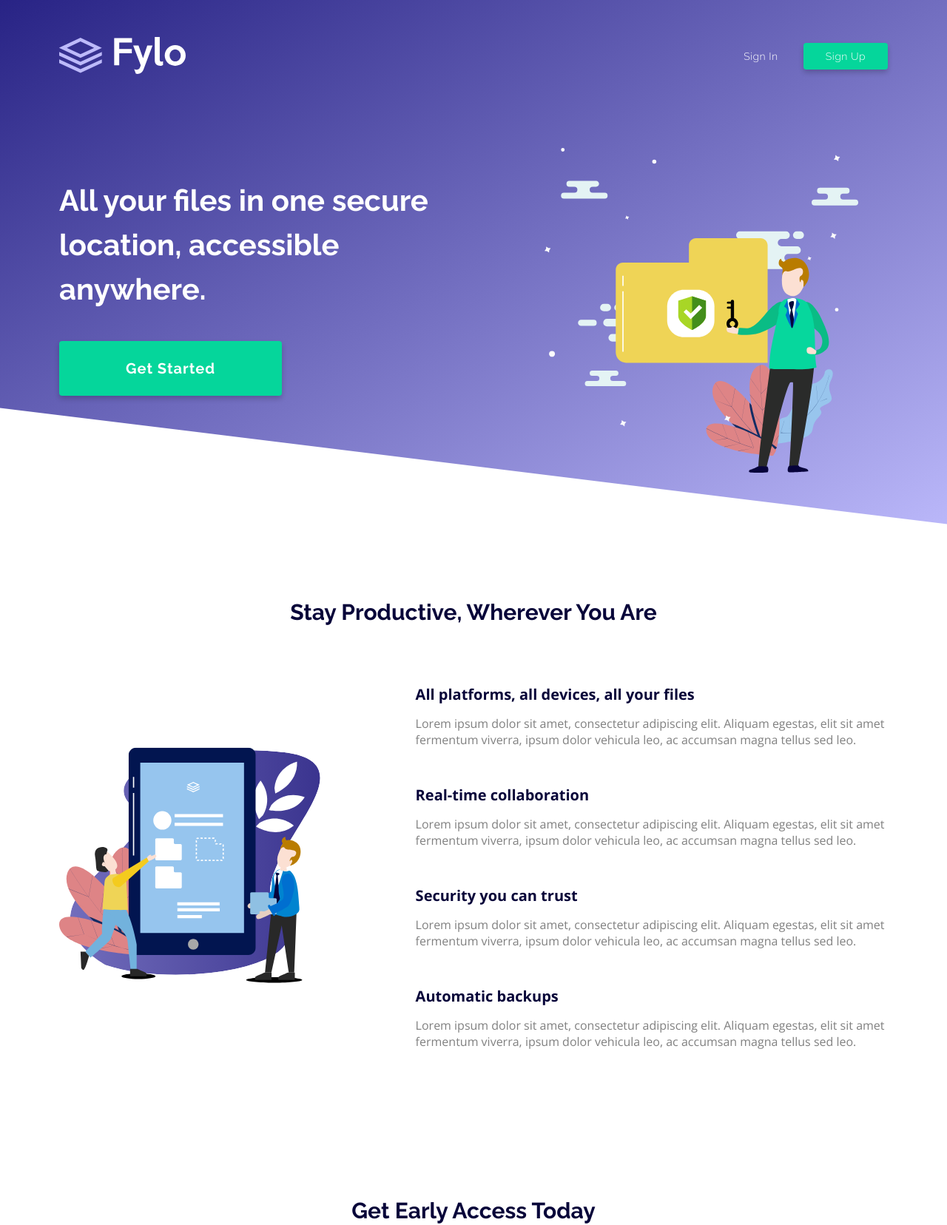
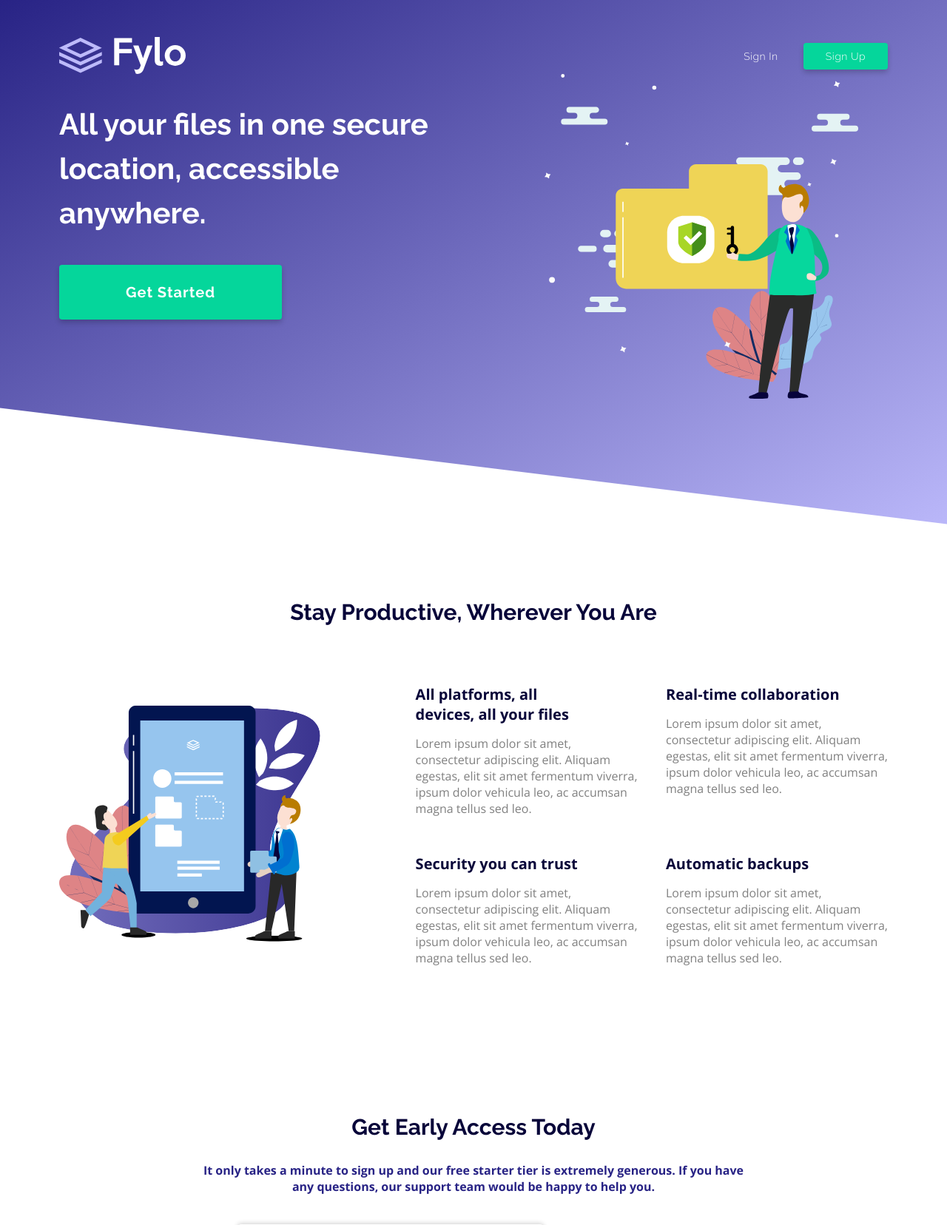
Before and after one commit to Optimo1983/Fylo-landing-page, a PHP site: page / in a window 1280 px wide. Shown: the top 1656 px of the page at 74% size. Run offline with PHP 8.4, Linux system fonts and the light colour scheme.

Commit message:
Updated header section to be more responsive vertically

```diff
--- a/css/style.css
+++ b/css/style.css
@@ -140,11 +140,6 @@
   border-left: 1px solid #fff;
   border-right: 1px solid #fff; }
 
-.nav-sub-container {
-  display: flex;
-  justify-content: space-between;
-  max-width: 90%; }
-
 .nav-list-container .heading-tertiary {
   color: #fff; }
 
@@ -190,7 +185,8 @@
   width: 100%;
   background-image: linear-gradient(to right bottom, #282385, #bbb8fa);
   padding: 5rem 8rem 0 8rem;
-  background-size: cover; }
+  background-size: cover;
+  position: relative; }
   .header__top {
     display: flex;
     flex-direction: row;
@@ -199,9 +195,13 @@
     margin-bottom: 10rem; }
   .header__bottom {
     display: flex;
-    flex-direction: row;
     justify-content: space-between;
-    align-items: center; }
+    align-items: center;
+    position: absolute;
+    bottom: 25%;
+    left: 0;
+    padding-left: inherit;
+    padding-right: inherit; }
   .header__heading-box {
     flex-basis: 50%;
     margin-top: -7rem; }
@@ -230,9 +230,20 @@
   .section-features__grid {
     flex-basis: 57%;
     display: grid;
-    grid-template-columns: repeat(auto-wrap, minmax(30rem, 1fr));
-    grid-column-gap: 15%;
+    grid-template-columns: 30rem minmax(3rem, 40rem) 30rem;
     grid-row-gap: 5rem; }
+
+.feature--1 {
+  grid-column: 1 / 2; }
+
+.feature--2 {
+  grid-column: 3 / 4; }
+
+.feature--3 {
+  grid-column: 1 / 2; }
+
+.feature--4 {
+  grid-column: 3 / 4; }
 
 .section-sign-up {
   transform: skewY(-7deg);
--- a/index.html
+++ b/index.html
@@ -34,11 +34,10 @@
             <a href="#" class="btn btn--large">Get Started</a>
           </div>
 
-        <div class="header__image-box">
             <img class="header__image" src="images/illustration-hero.svg" alt="Header image">
+
       </div>
 
-      </div>
     </header>
 
     <main class="main">
@@ -56,28 +55,28 @@
 
           <div class="section-features__grid">
 
-            <div class="feature">
+            <div class="feature feature--1">
               <h3 class="heading-tertiary u-margin-bottom-small u-max-width-80-percent">All platforms, all devices, all your files</h3>
               <p class="feature__paragraph">Lorem ipsum dolor sit amet, consectetur adipiscing elit. Aliquam
                   egestas, elit sit amet fermentum viverra, ipsum dolor vehicula
                   leo, ac accumsan magna tellus sed leo.</p>
             </div>
 
-            <div class="feature">
+            <div class="feature feature--2">
               <h3 class="heading-tertiary u-margin-bottom-small">Real-time collaboration</h3>
               <p class="feature__paragraph">Lorem ipsum dolor sit amet, consectetur adipiscing elit. Aliquam
                   egestas, elit sit amet fermentum viverra, ipsum dolor vehicula
                   leo, ac accumsan magna tellus sed leo.</p>
             </div>
 
-            <div class="feature">
+            <div class="feature feature--3">
               <h3 class="heading-tertiary u-margin-bottom-small">Security you can trust</h3>
               <p class="feature__paragraph">Lorem ipsum dolor sit amet, consectetur adipiscing elit. Aliquam
                   egestas, elit sit amet fermentum viverra, ipsum dolor vehicula
                   leo, ac accumsan magna tellus sed leo.</p>
             </div>
 
-            <div class="feature">
+            <div class="feature feature--4">
               <h3 class="heading-tertiary u-margin-bottom-small">Automatic backups</h3>
               <p class="feature__paragraph">Lorem ipsum dolor sit amet, consectetur adipiscing elit. Aliquam
                   egestas, elit sit amet fermentum viverra, ipsum dolor vehicula
@@ -133,8 +132,6 @@
 
 
         <div class="nav-container">
-
-          <!-- <div class="nav-sub-container"> -->
             <div class="nav-list-container">
 
               <h3 class="heading-tertiary u-margin-bottom-smedium">Fylo</h3>
@@ -202,7 +199,6 @@
               </ul>
 
             </div> <!-- End nav-list-container -->
-          <!-- </div> End nav-sub-container -->
         </div> <!-- End nav-container -->
 
 
--- a/sass/layout/_footer.scss
+++ b/sass/layout/_footer.scss
@@ -13,8 +13,6 @@
       text-decoration: none;
     }
   }
-
-
 
 .contact-container {
   display: flex;
@@ -57,12 +55,6 @@
   border-right: 1px solid #fff;
 }
 
-.nav-sub-container {
-  display: flex;
-  justify-content: space-between;
-  max-width: 90%;
-}
-
 .nav-list-container {
   & .heading-tertiary {
     color: $color-white;
@@ -80,8 +72,6 @@
 
   }
 }
-
-
 
 .subscribe-container {
   display: flex;
--- a/sass/layout/_header.scss
+++ b/sass/layout/_header.scss
@@ -4,6 +4,7 @@
   background-image: linear-gradient(to right bottom, $color-secondary-dark-blue, $color-primary-soft-blue );
   padding: 5rem 8rem 0 8rem;
   background-size: cover;
+  position: relative;
 
   &__top {
     display: flex;
@@ -15,9 +16,15 @@
 
   &__bottom {
     display: flex;
-    flex-direction: row;
     justify-content: space-between;
     align-items: center;
+
+    position: absolute;
+    bottom: 25%;
+    left: 0;
+
+    padding-left: inherit;
+    padding-right: inherit;
   }
 
   &__heading-box {
@@ -28,7 +35,6 @@
   &__image {
     margin-right: 4rem;
   }
-
 }
 
 .header__logo {
--- a/sass/pages/_home.scss
+++ b/sass/pages/_home.scss
@@ -30,11 +30,30 @@
     flex-basis: 57%;
 
     display: grid;
-    grid-template-columns: repeat(auto-wrap, minmax(30rem, 1fr));
-    grid-column-gap: 15%;
+    grid-template-columns: 30rem minmax(3rem, 40rem) 30rem;
+    // grid-column-gap: 15%;
     grid-row-gap: 5rem;
   }
 } //End section-features
+
+.feature {
+  // border: 1px solid orangered;
+    &--1 {
+      grid-column: 1 / 2;
+    }
+
+    &--2 {
+      grid-column: 3 / 4;
+    }
+
+    &--3 {
+      grid-column: 1 / 2;
+    }
+
+    &--4 {
+      grid-column: 3 / 4;
+    }
+}
 
 .section-sign-up {
   transform: skewY(-7deg);
```
Lines whose indentation alone changed are shown as unchanged.
